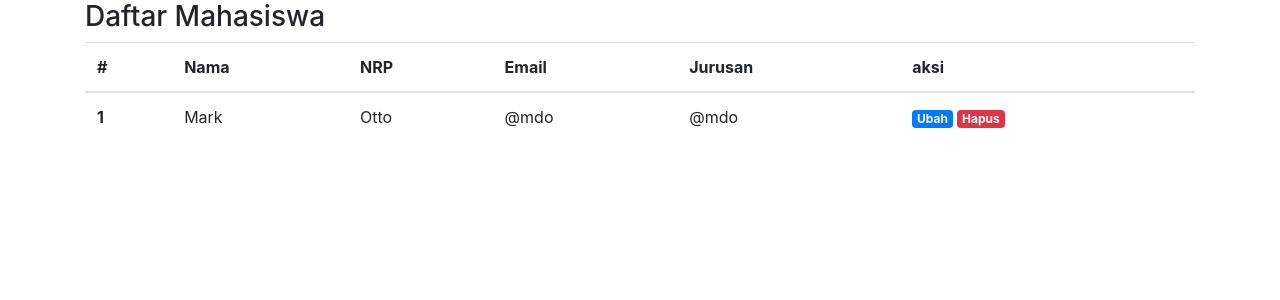
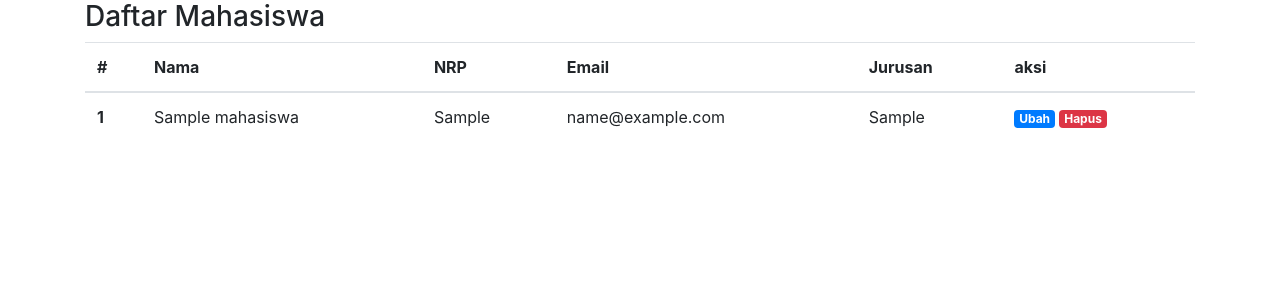
Before and after one commit to Sidiq08/coba-ci, a CodeIgniter app: page /coba-ci/ in a window 1280 px wide. Shown: the top 300 px of the page. Run offline with CodeIgniter, Linux system fonts and the light colour scheme; tables that the repository leaves empty or names only in its code hold one stand-in row (values such as "Sample post").

Commit message:
CI menampilkan db ke index

```diff
--- a/application/controllers/Mahasiswa.php
+++ b/application/controllers/Mahasiswa.php
@@ -3,8 +3,8 @@
 class Mahasiswa extends CI_Controller{
 
     public function index(){
-        $this->load->model('Mahasiswa_model');
-        $data['mahasiswa'] = $this->Mahasiswa_model->getAllMahasiswa();
+        $this->load->model('Mahasiswa_model','mhs');
+        $data['mahasiswa'] = $this->mhs->getAllMahasiswa();
         $this->load->view('mahasiswa/index', $data);
     }
 }
--- a/application/views/mahasiswa/index.php
+++ b/application/views/mahasiswa/index.php
@@ -27,17 +27,21 @@
                         </tr>
                     </thead>
                     <tbody>
+                        <?php
+                        $i = 1;
+                        foreach ($mahasiswa as $mhs) : ?>
                             <tr>
-                            <th scope="row">1</th>
-                            <td>Mark</td>
-                            <td>Otto</td>
-                            <td>@mdo</td>
-                            <td>@mdo</td>
+                                <th scope="row"><?= $i++;?></th>
+                                <td><?= $mhs['nama']?></td>
+                                <td><?= $mhs['nrp']?></td>
+                                <td><?= $mhs['email']?></td>
+                                <td><?= $mhs['jurusan']?></td>
                                 <td>
                                     <a href="" class="badge badge-primary">Ubah</a>
                                     <a href="" class="badge badge-danger">Hapus</a>
                                 </td>
                             </tr>
+                        <?php endforeach; ?>
                     </tbody>
                 </table>
             </div>
```
Lines whose indentation alone changed are shown as unchanged.
